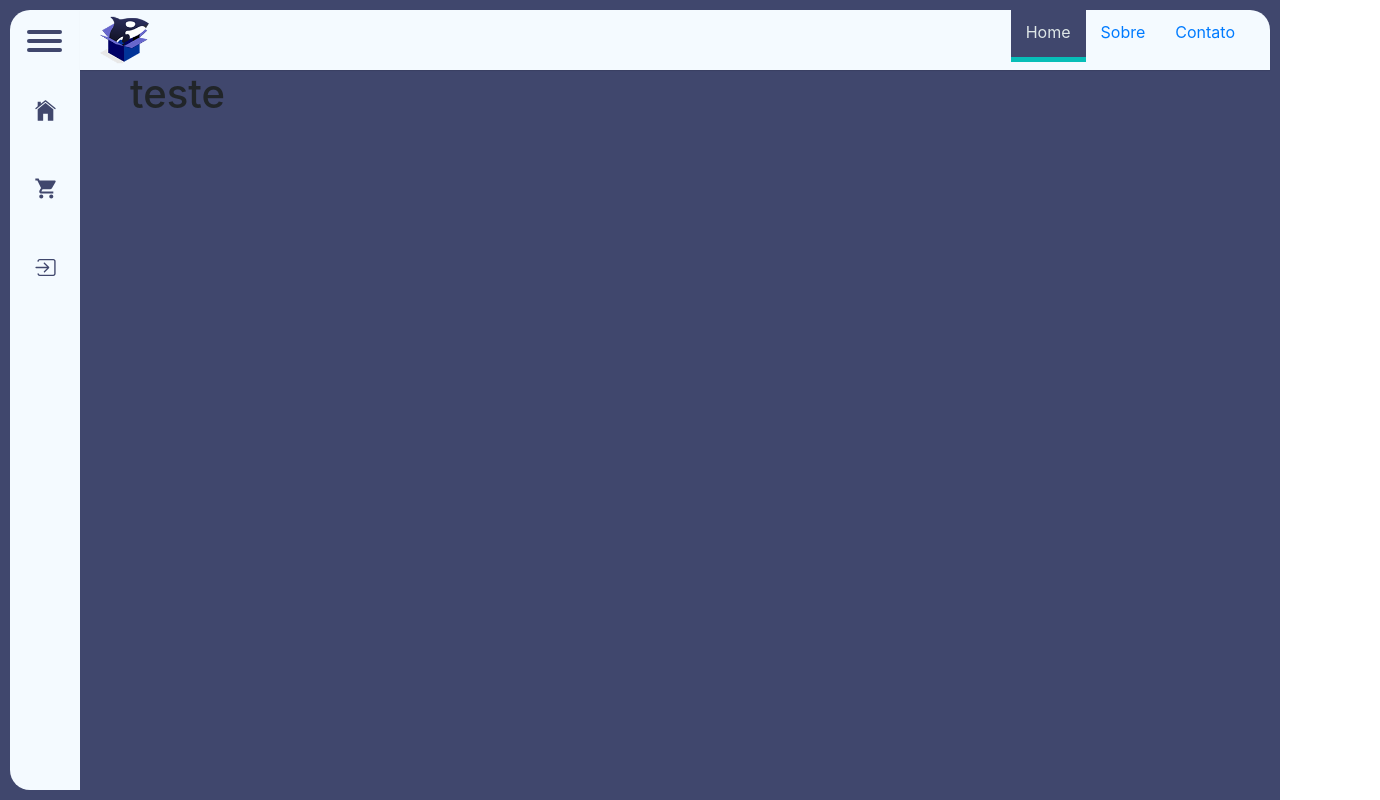
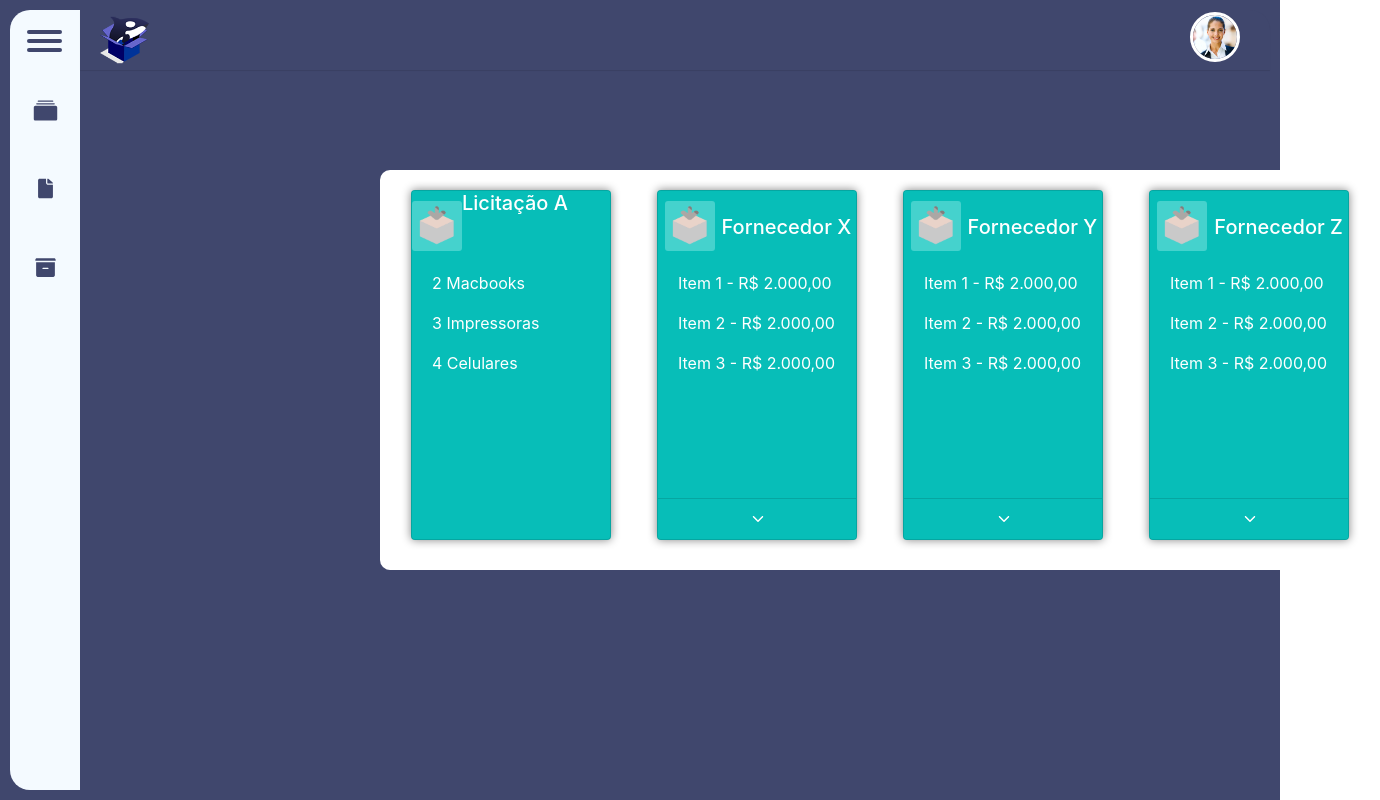
Before and after one commit to adlermo/projeto-integrador-dh, a React (Create React App) app in the folder front-end/: page /dashboard in a window 1280 px wide. Shown: the whole page, 1380 px wide, since content can reach past the window. Built offline with nearby package versions, Linux system fonts and the light colour scheme.

Commit message:
Atualizado NavBarDark

```diff
--- a/front-end/src/components/Licitacoes/style.css
+++ b/front-end/src/components/Licitacoes/style.css
@@ -1,5 +1,118 @@
 
-Card-Mother{
+.dashboard-bg{
+    background: var(--azul-escuro);
+}
 
+.row{
+    margin-left: 0px;
+    background-color:blue;
+}
+
+.col-3{
+    float: left;
+    color:yellow;
+}
+
+.nav-flex-column-nav-pills{
+    margin-left: 20px;
+    background-color: white;
+}
+
+.tab{
+    background-color: red;
+}
+
+.pills{
     background-color: yellow;
 }
+
+.card-deck{
+    display: flex;
+    justify-content: space-evenly;
+    width: 1000px;
+    height: 400px;
+    background-color: white;
+    margin-top: 100px;
+    margin-right: 100px;
+    border-radius: 10px;
+}
+
+.card{
+    margin-left: 600px;
+    margin-top: 20px;
+    display: flex;
+    flex-wrap: wrap;
+    height: 350px;
+    max-width: 200px;
+    background-color: #07beb8;
+    box-shadow: 0px 0px 10px rgb(132, 132, 132);
+    transform: scale(1);
+    animation: pulse 2s infinite;
+    overflow: hidden;
+}
+
+/*.card:nth-of-type(2){
+    background: red;
+    }
+*/
+.card:hoover{
+    background-color: black;
+}
+
+
+.card-body{
+    max-width: 200px;
+    background-color: #07beb8;
+}
+
+.card-footer{
+    display: flex;
+    justify-content: center;
+    color: white;
+    background-color: #07beb8;
+}
+
+.card-title{
+    color: white;
+    background-color: #07beb8;;
+}
+
+.card-text{
+    background-color: #07beb8;
+    color: white;
+}
+
+.text-muted{
+    color: white;
+    background-color: #07beb8;
+}
+
+.top{
+    float: left;
+    background-color: #45d2cd;
+    height: 50px;
+    width: 50px;
+    margin-top: 10px;
+}
+
+.arrowDown{
+    background-color: #07beb8;
+}
+
+.Col{
+    background-color: red;
+}
+
+#Row{
+    background-color:Blue;
+}
+
+Card-Header{
+    align-items: flex-end;
+    justify-content: space-evenly;
+    display: flex;
+    background-color: #07beb8;
+}
+Card-Mother{
+    color:blue;
+}
--- a/front-end/src/components/NavBarDark/index.js
+++ b/front-end/src/components/NavBarDark/index.js
@@ -1,8 +1,8 @@
 import React, { Component, useState } from 'react';
-import { IoIosHome, IoIosInformationCircle, IoMdCart, IoMdText, IoIosLogIn } from 'react-icons/io';
+import { IoIosAlbums, IoIosDocument, IoIosArchive } from 'react-icons/io';
 import { Link } from 'react-router-dom';
 import orcaLogo from '../../assets/img/logo-site.png';
-// import profile from '../../assets/img/perfil.jpg';
+import profile from '../../assets/perfil.jpg';
 import { Nav, Navbar, Form, FormControl } from 'react-bootstrap';
 
 import './styles.css';
@@ -29,13 +29,13 @@ export default function NavBar() {
                     <div className="logo">
                         <img src={orcaLogo} alt="home-site" />
                     </div>
+
                     <ul>
-                        <li> <Link to="/" className="ativo"> Home </Link> </li>
-
-                        <li> <Link to="/sobre"> Sobre </Link> </li>
-
-                        <li> <Link to="/contato"> Contato </Link> </li>
-
+                        <li>
+                            <Link to="/profile">
+                                <img className="profile" src={profile} />
+                            </Link>
+                        </li>
                     </ul>
                 </div>
             </div>
@@ -43,23 +43,23 @@ export default function NavBar() {
             <div className="sidebar">
                 <ul>
                     <li>
-                        <Link to="/">
-                            <span className="icon"><IoIosHome /> </span>
-                            <span className="title">Home</span>
+                        <Link to="/dashboard">
+                            <span className="icon"><IoIosAlbums /> </span>
+                            <span className="title">Dashboard</span>
                         </Link>
                     </li>
 
                     <li>
-                        <Link to="/orcamentos">
-                            <span className="icon"><IoMdCart /></span>
-                            <span className="title">Orçamentos</span>
+                        <Link to="#">
+                            <span className="icon"><IoIosDocument /></span>
+                            <span className="title">Contratos</span>
                         </Link>
                     </li>
 
                     <li>
-                        <Link to="/logon">
-                            <span className="icon"><IoIosLogIn /></span>
-                            <span className="title">Entrar</span>
+                        <Link to="#">
+                            <span className="icon"><IoIosArchive /></span>
+                            <span className="title">Finalizados</span>
                         </Link>
                     </li>
                 </ul>
--- a/front-end/src/components/NavBarDark/styles.css
+++ b/front-end/src/components/NavBarDark/styles.css
@@ -30,7 +30,7 @@
 .wrapper .top_navbar .top_menu{
   width: calc(100% - 70px);
   height: 100%;
-  background: var(--branco);
+  background: var(--azul-escuro);
   border-top-right-radius: 20px;
   display: flex;
   justify-content: space-between;
@@ -152,3 +152,21 @@
     width: (100% - 70px);
     margin-left: 70px;
 }
+
+.profile{
+  display: block;
+  margin: 0 10px;
+  margin-top: 10px;
+  width: 50px;
+  height: 50px;
+  line-height: 35px;
+  text-align: center;
+  border: 3px solid white;
+  border-radius: 50%;
+  color: var(--azul-escuro);
+}
+
+.page{
+  color: white;
+  font-size: 20px;
+}
--- a/front-end/src/pages/Dashboard/index.js
+++ b/front-end/src/pages/Dashboard/index.js
@@ -5,7 +5,7 @@ import NavBarDark from '../../components/NavBarDark/index.js';
 
 import './styles.css'
 
-import Licitacoes from '../Licitacoes'
+import Licitacoes from '../../components/Licitacoes'
 
 export default function Dashboard() {
     return (
@@ -15,7 +15,7 @@ export default function Dashboard() {
             <NavBarDark />
 
             <div className="main_container">
-               <h1> teste </h1>
+               <Licitacoes />
             </div>
 
         </>
```
Also changed, not shown: front-end/src/components/Dashboard/index.js (added, +23 -0 lines), front-end/src/components/Licitacoes/index.js (renamed from front-end/src/components/Licitacoes/Licitacoes.js), front-end/src/pages/Licitacoes/index.js (deleted), front-end/src/pages/Licitacoes/styles.css (deleted), 1 other file (tests, documents, lock files or other folders).
